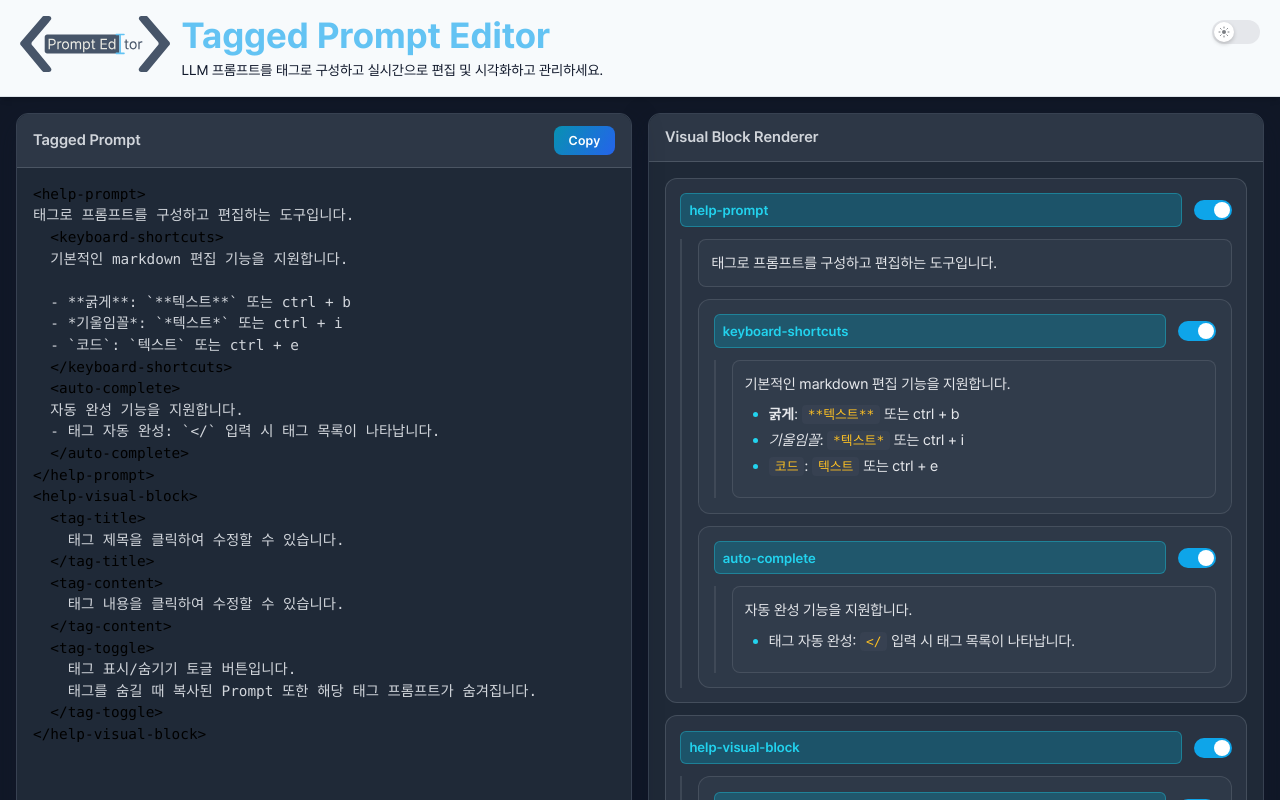
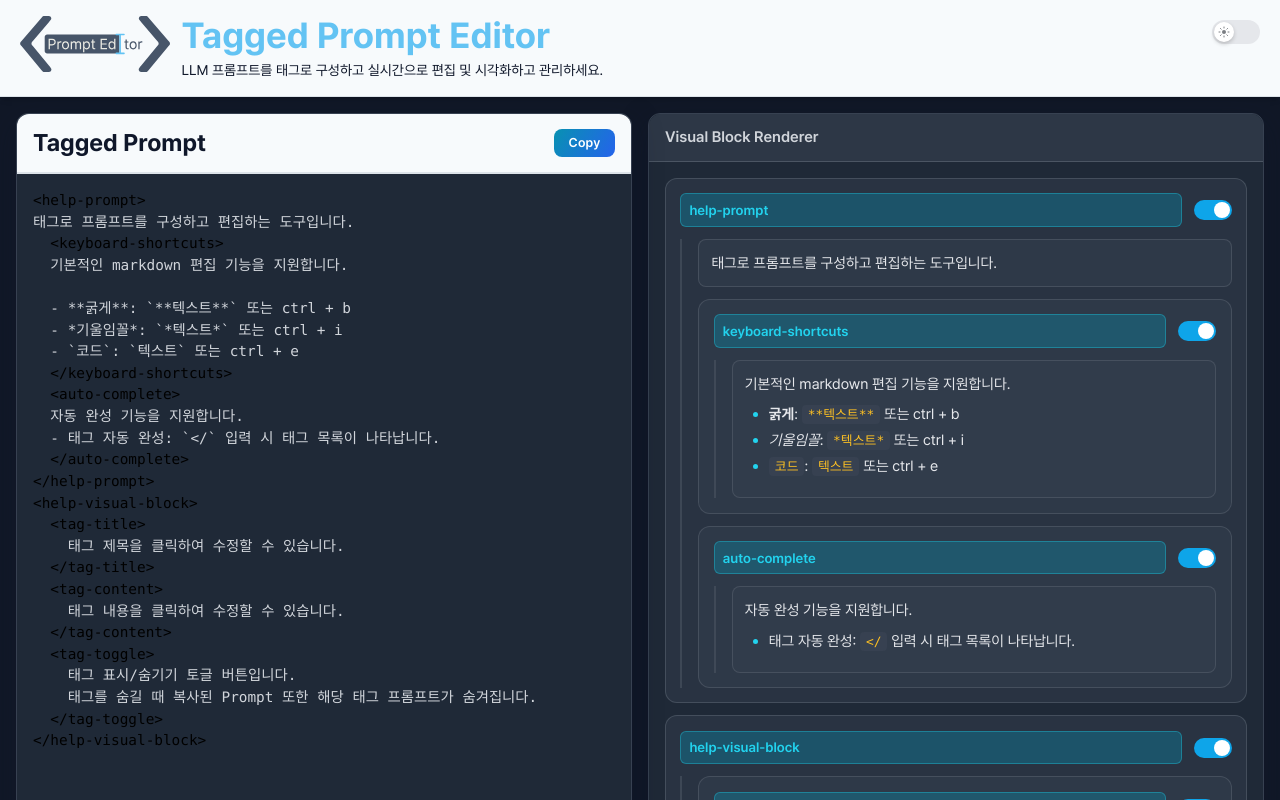
Before and after one commit to Q07K/tagged-prompt-editor, a Vue app: page / in a window 1280 px wide. Shown: the top 800 px of the page. Built offline with nearby package versions, Linux system fonts and the light colour scheme.

Commit message:
Refactor: Replace header section with PanelHeader component for improved structure and styling

```diff
--- a/src/components/prompt-text/PromptTextPanel.vue
+++ b/src/components/prompt-text/PromptTextPanel.vue
@@ -1,11 +1,12 @@
 <template>
   <section class="prompt-panel">
-    <header class="prompt-panel__header">
-      <h2 class="prompt-panel__title">Tagged Prompt</h2>
-      <button type="button" class="prompt-panel__copy" @click="handleCopy">
-        {{ copyLabel }}
-      </button>
-    </header>
+    <PanelHeader title="Tagged Prompt">
+      <template #actions>
+        <button type="button" class="prompt-panel__copy" @click="handleCopy">
+          {{ copyLabel }}
+        </button>
+      </template>
+    </PanelHeader>
 
     <div ref="editorRef" class="prompt-panel__editor">
       <PromptTextDisplay
@@ -40,6 +41,7 @@ import PromptTextAutoComplete from './PromptTextAutoComplete.vue'
 import { usePromptEditorStore } from '@/stores/promptEditorStore'
 import { getCaretMetrics } from '@/composables/useCaretPosition'
 import { storeToRefs } from 'pinia'
+import PanelHeader from '../common/PanelHeader.vue'
 
 const placeholder = '여기에 태그 기반 프롬프트를 입력해주세요.'
 
@@ -897,23 +899,6 @@ function handleRedo() {
   box-shadow: 0 10px 30px rgba(15, 23, 42, 0.35);
 }
 
-.prompt-panel__header {
-  display: flex;
-  justify-content: space-between;
-  align-items: center;
-  padding: 0.75rem 1rem;
-  border-bottom: 1px solid #4b5563;
-  background-color: rgba(55, 65, 81, 0.6);
-  border-top-left-radius: 0.75rem;
-  border-top-right-radius: 0.75rem;
-}
-
-.prompt-panel__title {
-  font-size: 0.95rem;
-  font-weight: 600;
-  color: #d1d5db;
-}
-
 .prompt-panel__copy {
   padding: 0.3rem 0.9rem;
   border-radius: 0.5rem;
```
